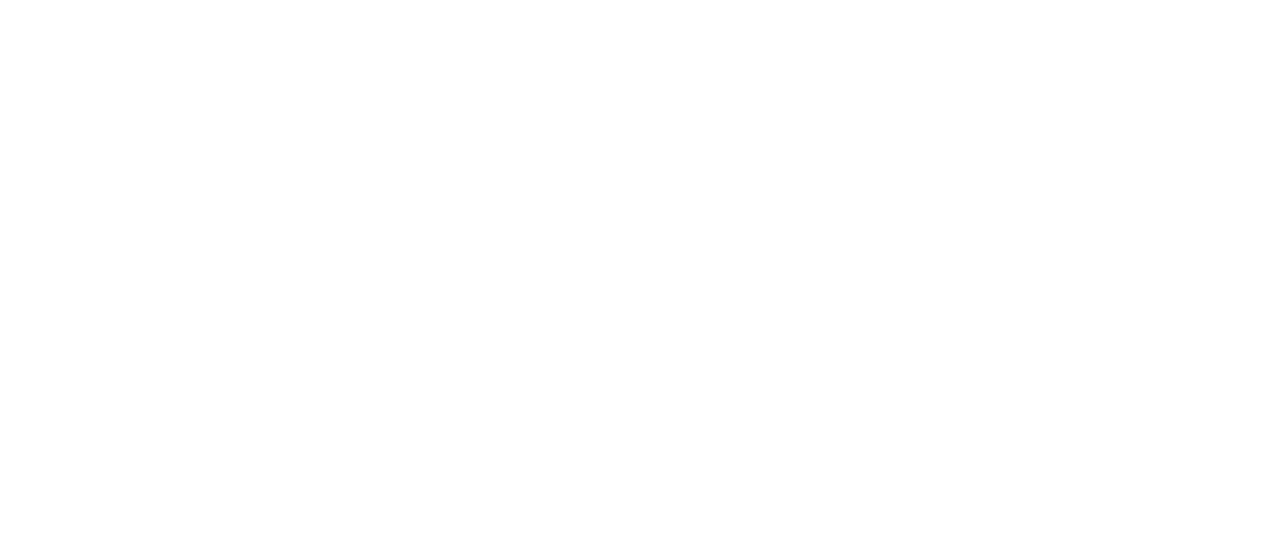
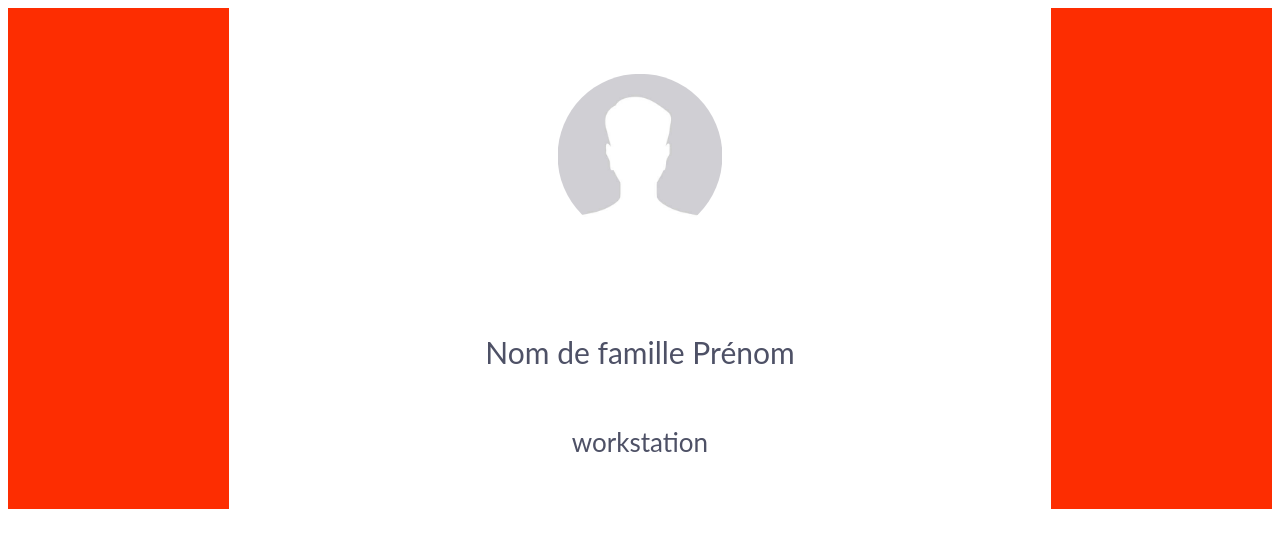
Before and after one commit to MadyKramer/Groupomania-Projet-7, a React (Create React App) app in the folder frontend/: page /user in a window 1280 px wide. Before the commit this address had no page. Shown: the top 548 px of the page. Built offline with nearby package versions, Linux system fonts and the light colour scheme; a web font is replaced by a local one.

Commit message:
likes active

```diff
--- a/frontend/src/App.jsx
+++ b/frontend/src/App.jsx
@@ -4,13 +4,14 @@
 import { Routes, Route } from "react-router-dom";
 import Main from "./pages/Main";
 import Auth from "./pages/Auth";
-import axios from "axios";
+import Profile from "./pages/Profile";
+
 import { UserContext } from "./components/AppContext";
 import { useState, useEffect } from "react";
 
 const App = () => {
   //STATE
-  const [refreshPost, setRefreshPost] = useState(false);
+  // const [refreshPost, setRefreshPost] = useState(false);
   //COMPORTEMENT
 
   //RENDER
@@ -21,6 +22,7 @@
         <Routes>
           <Route path="/" element={<Main />} />
           <Route path="connexion" element={<Auth />} />
+          <Route path="user" element={<Profile />} />
         </Routes>
       </>
     // </UserContext.Provider>
--- a/frontend/src/components/CreatePost.jsx
+++ b/frontend/src/components/CreatePost.jsx
@@ -5,7 +5,8 @@
 import { faImage } from "@fortawesome/free-solid-svg-icons";
 import axios from "axios";
 
-const CreatePost = () => {
+
+const CreatePost = ({setUpdateUseEffect}) => {
   //STATE
   const [errorMsg, setErrorMsg] = useState("");
   const [postimg, setPostimg] = useState("");
@@ -24,7 +25,6 @@
     let postCreate = { content };
     if (postimg.length !== 0) {
       postCreate = new FormData();
-
       postCreate.append("image", postimg[0]);
       postCreate.append("content", JSON.stringify(content));
     }
@@ -34,7 +34,7 @@
         headers: { Authorization: `Bearer ${token}`},
       })
       .then((res) => {
-
+        setUpdateUseEffect(true);
         setContent("");
         setPostimg("");
       })
--- a/frontend/src/components/PostsContainer.jsx
+++ b/frontend/src/components/PostsContainer.jsx
@@ -6,7 +6,8 @@
 const PostsContainer = () => {
   //STATES
   const [postList, setPostList] = useState([]);
-  // const { refreshPost } = useContext(userContext)
+  const [updateUseEffect, setUpdateUseEffect] = useState(true);
+
   //COMPORTEMENT
 
   useEffect(() => {
@@ -21,8 +22,9 @@
       .get(`${process.env.REACT_APP_API_URL}api/posts/getAll`, config)
       .then((res) => {
         setPostList(res.data);
+        setUpdateUseEffect(false);
       });
-  }, [/*refreshPost*/]); //Re-Render?
+  }, [updateUseEffect]); //Re-Render?
 
   //RENDER
   return (
--- a/frontend/src/components/UserComponent.jsx
+++ b/frontend/src/components/UserComponent.jsx
@@ -1,9 +1,22 @@
-const userComponent = () => {
+const UserComponent = () => {
+  //STATE
+
+  //COMPORTEMENT
+  const defaultImg = require("./../assets/defaultpicture.jpg");
+  //RENDER
   return (
     <div className="divUser">
-      <img src="" alt=""></img>
-      <p>Nom de famille Prénom</p>
-      <p>workstation</p>
+      <img className="userPic" src={defaultImg} alt="" />
+      <div className="userProperties">
+        <div className="userName">
+          <p>Nom de famille Prénom</p>
+        </div>
+        <div className="userWork">
+          <p>workstation</p>
+        </div>
+      </div>
     </div>
   );
 };
+
+export default UserComponent;
--- a/frontend/src/pages/Main.jsx
+++ b/frontend/src/pages/Main.jsx
@@ -1,5 +1,5 @@
 // import axios from "axios";
-// import { useEffect } from "react";
+
 import CreatePost from "../components/CreatePost";
 import PostsContainer from "../components/PostsContainer";
 
--- a/frontend/src/pages/Profile.jsx
+++ b/frontend/src/pages/Profile.jsx
@@ -1,9 +1,14 @@
 import React from "react";
+import UserComponent from "../components/UserComponent";
 
 const Profile = () => {
   return (
     <div className="bigContainer">
-      <div className="mainWrapper"></div>
+      <div className="mainWrapper">
+        <div className="userProfile">
+          < UserComponent />
+        </div>
+      </div>
     </div>
   );
 };
--- a/frontend/src/styles/_Logs.scss
+++ b/frontend/src/styles/_Logs.scss
@@ -30,7 +30,7 @@
     &:hover {
       cursor: pointer;
       box-shadow: 2px 2px 2px #fff;
-      transform: scale(1.05);
+
       background-color: $red;
 
 
--- /dev/null
+++ b/frontend/src/styles/_UserComponent.scss
@@ -0,0 +1,23 @@
+.divUser{
+    display: flex;
+    flex-direction: column;
+
+    .userPic{
+
+        padding: 8% 40%;
+        border-radius: 50%;
+    }
+    .userProperties{
+        display: flex;
+        flex-direction: column;
+        align-items: center;
+        .userName{
+            color: $night;
+            font-size: 30px;
+        }
+        .userWork{
+            color: $night;
+            font-size: 26px;
+        }
+    }
+}
--- a/frontend/src/styles/index.scss
+++ b/frontend/src/styles/index.scss
@@ -4,5 +4,5 @@
 @import './Post';
 @import './CreatePost';
 @import './Comment';
-
+@import './UserComponent'
 //::selection & background pour selection couleur
```
